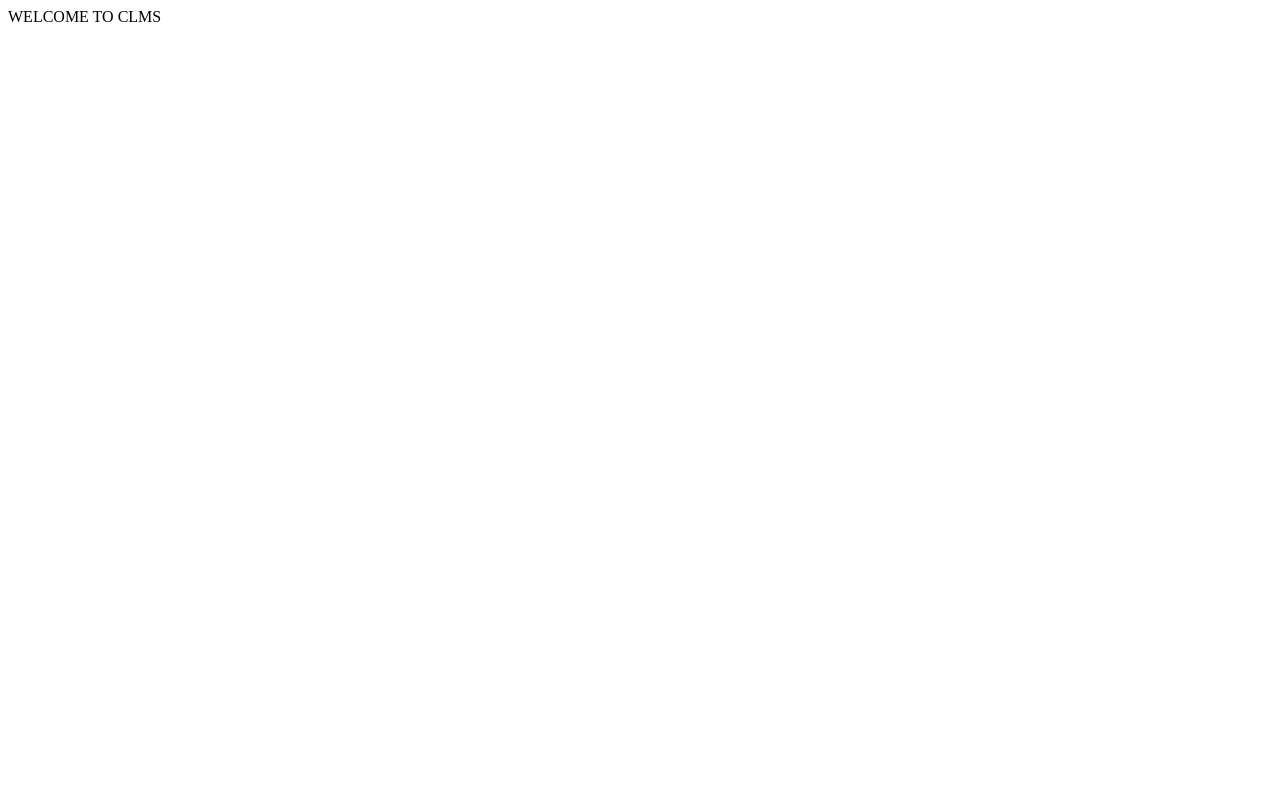
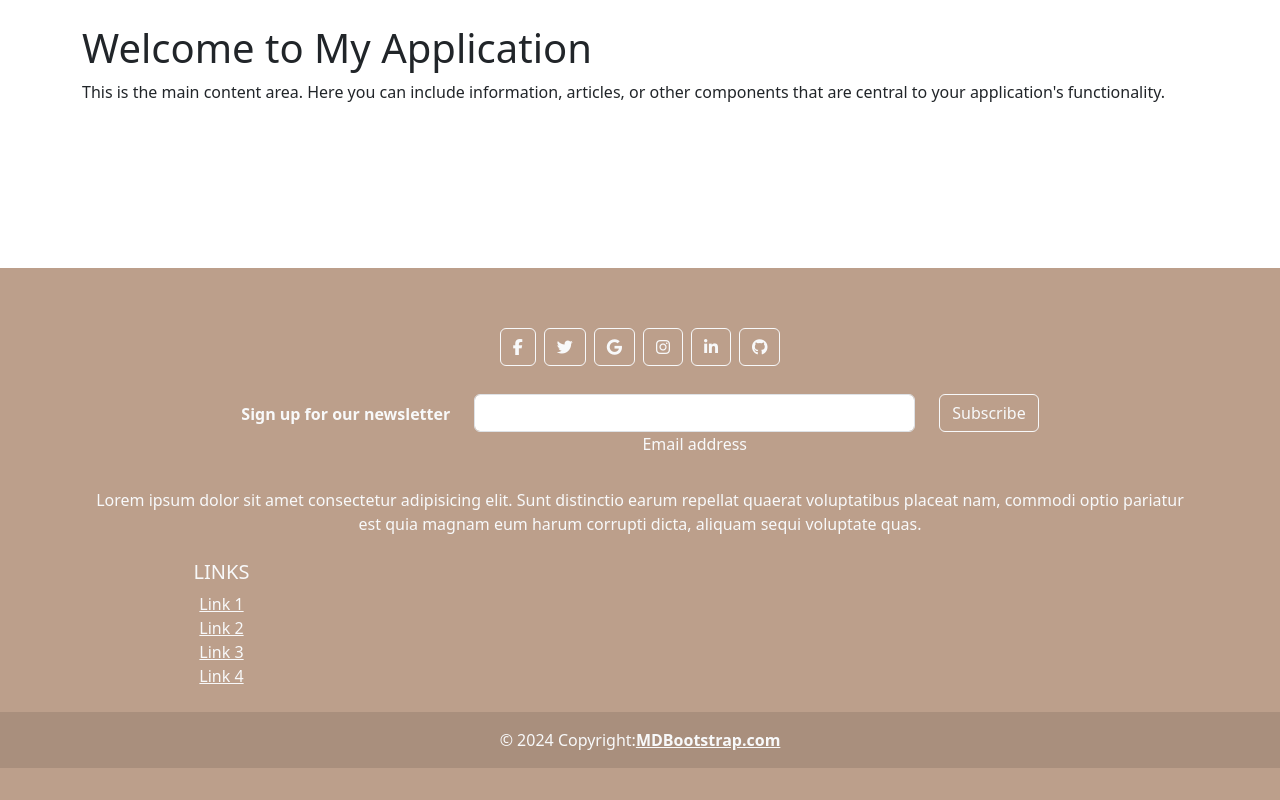
Before and after one commit to ThinhTran1001/clms-frontend, a React (Create React App) app: page / in a window 1280 px wide. Built offline with nearby package versions, Linux system fonts and the light colour scheme.

Commit message:
new version layout, content, footer

```diff
--- a/public/index.html
+++ b/public/index.html
@@ -25,6 +25,10 @@
       Learn how to configure a non-root public URL by running `npm run build`.
     -->
     <title>React App</title>
+    <link
+      rel="stylesheet"
+      href="https://cdnjs.cloudflare.com/ajax/libs/font-awesome/6.6.0/css/all.min.css"
+    />
   </head>
   <body>
     <noscript>You need to enable JavaScript to run this app.</noscript>
--- a/src/App.tsx
+++ b/src/App.tsx
@@ -1,9 +1,11 @@
 import React from 'react';
+import { Footer } from './components/layout/Footer';
+import { Layout } from './components/layout/Layout';
 
 function App() {
   return (
     <div className="App">
-      WELCOME TO CLMS
+      <Layout />
     </div>
   );
 }
--- /dev/null
+++ b/src/components/layout/Content.tsx
@@ -0,0 +1,15 @@
+import React from 'react';
+import 'bootstrap/dist/css/bootstrap.min.css';
+
+export function Content() {
+  return (
+    <div className="main-content p-4">
+      <div className="container">
+        <h1>Welcome to My Application</h1>
+        <p>
+          This is the main content area. Here you can include information, articles, or other components that are central to your application's functionality.
+        </p>
+      </div>
+    </div>
+  );
+}
--- a/src/components/layout/Footer.tsx
+++ b/src/components/layout/Footer.tsx
@@ -1,28 +1,95 @@
 import React from 'react';
 import 'bootstrap/dist/css/bootstrap.min.css';
-export function Footer(){
-    return (
-        <footer className="bg-dark text-light py-3 mt-auto">
-      <div className="container text-center">
-        <p className="mb-0">© 2024 Your Company. All rights reserved.</p>
-        <ul className="list-unstyled d-flex justify-content-center mt-2">
-          <li className="mx-2">
-            <a href="#" className="text-light" title="Facebook">
-              <i className="lni lni-facebook-filled"></i>
-            </a>
-          </li>
-          <li className="mx-2">
-            <a href="#" className="text-light" title="Twitter">
-              <i className="lni lni-twitter-original"></i>
-            </a>
-          </li>
-          <li className="mx-2">
-            <a href="#" className="text-light" title="LinkedIn">
-              <i className="lni lni-linkedin-original"></i>
-            </a>
-          </li>
-        </ul>
+
+export function Footer() {
+  const footerStyle: React.CSSProperties = {
+    backgroundColor: '#BC9F8B',
+    color: '#f8f9fa',
+    padding: '2rem 0',
+    marginTop: 'auto',
+  };
+
+  return (
+    <footer style={footerStyle} className="text-center">
+      <div className="container p-4">
+        {/* Section: Social media */}
+        <section className="mb-4">
+          <a className="btn btn-outline-light btn-floating m-1" href="#!" role="button">
+            <i className="fab fa-facebook-f"></i>
+          </a>
+          <a className="btn btn-outline-light btn-floating m-1" href="#!" role="button">
+            <i className="fab fa-twitter"></i>
+          </a>
+          <a className="btn btn-outline-light btn-floating m-1" href="#!" role="button">
+            <i className="fab fa-google"></i>
+          </a>
+          <a className="btn btn-outline-light btn-floating m-1" href="#!" role="button">
+            <i className="fab fa-instagram"></i>
+          </a>
+          <a className="btn btn-outline-light btn-floating m-1" href="#!" role="button">
+            <i className="fab fa-linkedin-in"></i>
+          </a>
+          <a className="btn btn-outline-light btn-floating m-1" href="#!" role="button">
+            <i className="fab fa-github"></i>
+          </a>
+        </section>
+        {/* Section: Social media */}
+
+        {/* Section: Form */}
+        <section>
+          <form action="">
+            <div className="row d-flex justify-content-center">
+              <div className="col-auto">
+                <p className="pt-2">
+                  <strong>Sign up for our newsletter</strong>
+                </p>
+              </div>
+              <div className="col-md-5 col-12">
+                <div className="form-outline mb-4">
+                  <input type="email" id="form5Example24" className="form-control" />
+                  <label className="form-label" htmlFor="form5Example24">Email address</label>
+                </div>
+              </div>
+              <div className="col-auto">
+                <button type="submit" className="btn btn-outline-light mb-4">
+                  Subscribe
+                </button>
+              </div>
+            </div>
+          </form>
+        </section>
+        {/* Section: Form */}
+
+        {/* Section: Text */}
+        <section className="mb-4">
+          <p>
+            Lorem ipsum dolor sit amet consectetur adipisicing elit. Sunt distinctio earum
+            repellat quaerat voluptatibus placeat nam, commodi optio pariatur est quia magnam eum
+            harum corrupti dicta, aliquam sequi voluptate quas.
+          </p>
+        </section>
+        {/* Section: Text */}
+
+        {/* Section: Links */}
+        <section>
+          <div className="row">
+            <div className="col-lg-3 col-md-6 mb-4 mb-md-0">
+              <h5 className="text-uppercase">Links</h5>
+              <ul className="list-unstyled mb-0">
+                <li><a className="text-light" href="#!">Link 1</a></li>
+                <li><a className="text-light" href="#!">Link 2</a></li>
+                <li><a className="text-light" href="#!">Link 3</a></li>
+                <li><a className="text-light" href="#!">Link 4</a></li>
+              </ul>
+            </div>
+          </div>
+        </section>
+      </div>
+
+      <div className="text-center p-3" style={{ backgroundColor: 'rgba(0, 0, 0, 0.1)' }}>
+        © 2024 Copyright:
+        <a className="text-light fw-bold" href="https://mdbootstrap.com/">MDBootstrap.com</a>
       </div>
     </footer>
-    )
+  );
 }
--- /dev/null
+++ b/src/components/layout/Layout.tsx
@@ -0,0 +1,15 @@
+// src/components/layout/Layout.tsx
+import React from 'react';
+import { Header } from './Header';
+import { Footer } from './Footer';
+import { Content } from './Content';
+
+export function Layout() {
+  return (
+    <div className="d-flex flex-column min-vh-100">
+      <Header />
+      <Content />
+      <Footer />
+    </div>
+  );
+}
```
